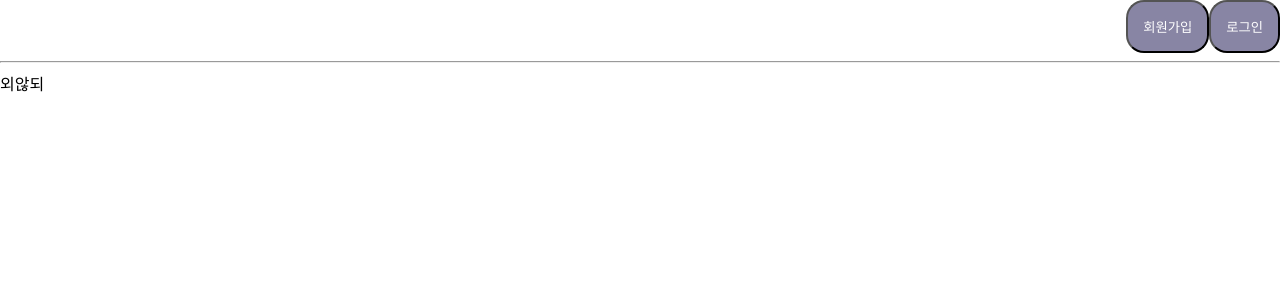
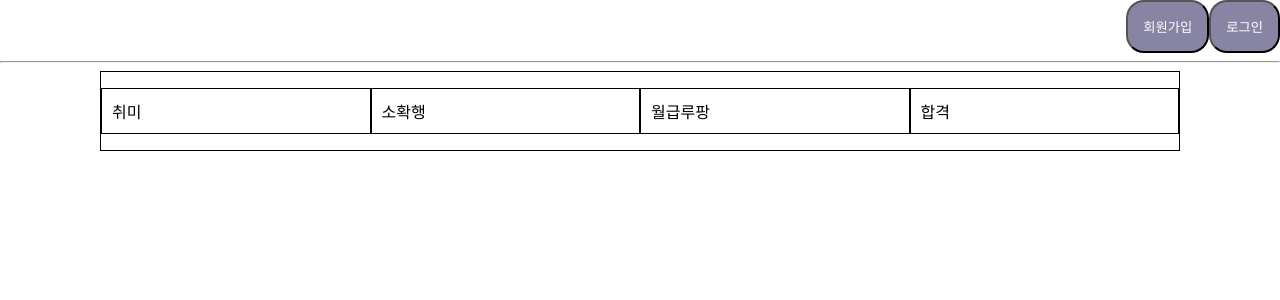
Before and after one commit to dongisarang/najarang, a React (Create React App) app in the folder front/: page /list in a window 1280 px wide. Shown: the top 300 px of the page. Built offline with nearby package versions, Linux system fonts and the light colour scheme.

Commit message:
[feat] ListLayout에서 category 추가

```diff
--- a/front/src/component/ListPage.js
+++ b/front/src/component/ListPage.js
@@ -2,12 +2,36 @@ import styled from 'styled-components';
 import { Link, Route, BrowserRouter as Router } from "react-router-dom"
 import React, {  Component } from 'react';
 import ListHeader from './ListHeader';
-const ListPage = () =>{
+const ListPage = ({category}) =>{
+    const list = ['취미','소확행','월급루팡','합격'];
     return(
-        <div>
-            외않되
-        </div>
+        <ListLayout>
+            <CategoryLayout>
+                {
+                    list.map(item =>(
+                        <p>{item}</p>
+                    ))
+                }
+
+            </CategoryLayout>
+        </ListLayout>
     )
 }
-
+const ListLayout = styled.div`
+    display:flex;
+    flex-direction:column;
+`;
+const CategoryLayout = styled.div`
+    display:flex;
+    margin-left:100px;
+    margin-right:100px;
+    border: 1px solid black;
+    p{
+        flex:1;
+        border: 1px solid black;
+        justify-content:center;
+        padding: 10px;
+        align-items: center;
+    }
+`;
 export default ListPage;
```
